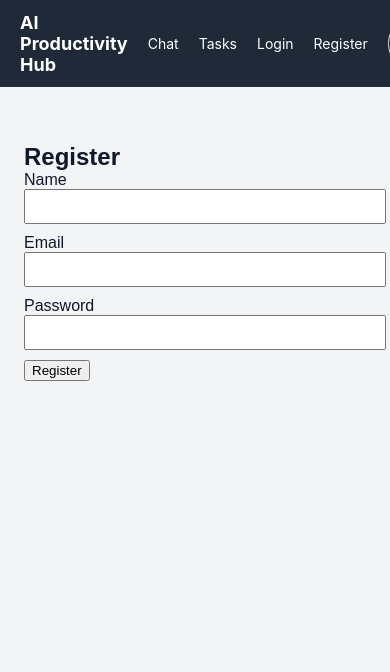
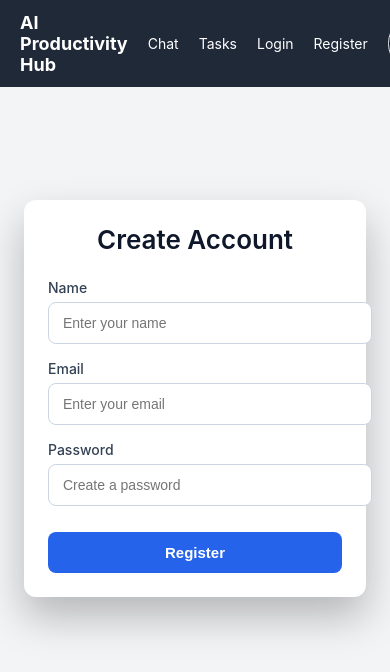
Before and after one commit to Sateesh64/ai-productivity-hub, a React (Create React App) app in the folder frontend/: page /register in a window 390 px wide. Shown: the top 672 px of the page. Built offline with nearby package versions, Linux system fonts and the light colour scheme.

Commit message:
Fix auth pages UI and dark mode card styling

```diff
--- a/frontend/src/App.css
+++ b/frontend/src/App.css
@@ -939,3 +939,204 @@ body {
     flex: 1;
   }
 }
+
+/* ================= LOGIN PAGE STYLES ================= */
+.login-page {
+  height: 70vh;
+  position: relative;
+  display: flex;
+  align-items: center;
+  justify-content: center;
+
+
+}
+
+.login-card {
+  background: #ffffff;
+  width: 100%;
+  max-width: 420px;
+  padding: 32px;
+  border-radius: 12px;
+  align-items: center;
+  box-shadow: 0 20px 40px rgba(0, 0, 0, 0.25);
+}
+
+.login-card h2 {
+  text-align: center;
+  margin-bottom: 24px;
+  font-size: 26px;
+  font-weight: 600;
+  color: #0f172a;
+}
+
+.login-group {
+  margin-bottom: 16px;
+}
+
+.login-group label {
+  display: block;
+  margin-bottom: 6px;
+  font-size: 14px;
+  font-weight: 500;
+  color: #334155;
+}
+
+.login-group input {
+  width: 100%;
+  padding: 12px 14px;
+  border-radius: 8px;
+  border: 1px solid #cbd5e1;
+  font-size: 14px;
+  transition: border-color 0.2s, box-shadow 0.2s;
+}
+.login-group input:focus {
+  outline: none;
+  border-color: #2563eb;
+  box-shadow: 0 0 0 3px rgba(37, 99, 235, 0.15);
+}
+
+
+.login-btn {
+  width: 100%;
+  padding: 12px;
+  margin-top: 10px;
+  border: none;
+  border-radius: 8px;
+  background: #2563eb;
+  color: #ffffff;
+  font-size: 15px;
+  font-weight: 600;
+  cursor: pointer;
+  transition: background 0.2s, transform 0.1s;
+}
+
+.login-btn:hover {
+  background: #1d4ed8;
+}
+
+.login-btn:active {
+  transform: scale(0.98);
+}
+
+.login-message {
+  margin-top: 16px;
+  text-align: center;
+  font-size: 14px;
+  color: #dc2626;
+}
+
+.login-message.success {
+  color: #16a34a;
+}
+
+.Register-page {
+  height: 65vh;
+  position: relative;
+  display: flex;
+  align-items: center;
+  justify-content: center;
+}
+
+.Register-card {
+  background: #ffffff;
+  width: 100%;
+  max-width: 420px;
+  padding: 12px;
+  border-radius: 12px;
+  align-items: center;
+  box-shadow: 0 20px 40px rgba(0, 0, 0, 0.25);
+}
+
+.Register-card h2 {
+  text-align: center;
+  margin-bottom: 30px;
+  font-size: 26px;
+  font-weight: 600;
+  color: #0f172a;
+}
+
+.Register-btn {
+  width: 100%;
+  padding: 12px;
+  margin-top: 10px;
+  border: none;
+  border-radius: 8px;
+  background: #2563eb;
+  color: #ffffff;
+  font-size: 15px;
+  font-weight: 600;
+  cursor: pointer;
+  transition: background 0.2s, transform 0.1s;
+}
+
+.Register-btn:hover {
+  background: #1d4ed8;
+}
+
+.Register-btn:active {
+  transform: scale(0.98);
+}
+
+/* =====================================================
+   ===================== DARK MODE =====================
+   ===================================================== */
+
+body.dark {
+  background: #020617;
+}
+
+/* Page background in dark mode */
+body.dark .login-page {
+  background: #020617;
+}
+
+/* CARD BACKGROUND CHANGE (KEY REQUIREMENT) */
+body.dark .login-card {
+  background: #0f172a; /* DARK CARD */
+  color: #e5e7eb;
+  box-shadow: 0 20px 40px rgba(0, 0, 0, 0.6);
+  border: 1px solid rgba(255, 255, 255, 0.08);
+}
+
+/* Headings */
+body.dark .login-card h2 {
+  color: #f8fafc;
+}
+
+/* Labels */
+body.dark .login-group label {
+  color: #cbd5f5;
+}
+
+/* Inputs */
+body.dark .login-group input {
+  background: #020617;
+  border: 1px solid #334155;
+  color: #e5e7eb;
+}
+
+body.dark .login-group input::placeholder {
+  color: #94a3b8;
+}
+
+body.dark .login-group input:focus {
+  border-color: #3b82f6;
+  box-shadow: 0 0 0 3px rgba(59, 130, 246, 0.25);
+}
+
+/* Button */
+body.dark .login-btn {
+  background: #3b82f6;
+}
+
+body.dark .login-btn:hover {
+  background: #2563eb;
+}
+
+/* ================= MOBILE ================= */
+@media (max-width: 480px) {
+  .login-card {
+    width: 90%;
+    padding: 24px;
+  }
+}
--- a/frontend/src/components/Navbar.js
+++ b/frontend/src/components/Navbar.js
@@ -1,4 +1,4 @@
-import React from "react";
+import React, { useEffect } from "react";
 import { Link, useNavigate } from "react-router-dom";
 
 const Navbar = ({ darkMode, onToggleDarkMode }) => {
@@ -12,6 +12,15 @@ const Navbar = ({ darkMode, onToggleDarkMode }) => {
     localStorage.removeItem("token");
     navigate("/login");
   };
+
+  // ✅ APPLY DARK MODE TO BODY (KEY FIX)
+  useEffect(() => {
+    if (darkMode) {
+      document.body.classList.add("dark");
+    } else {
+      document.body.classList.remove("dark");
+    }
+  }, [darkMode]);
 
   return (
     <nav
@@ -31,21 +40,24 @@ const Navbar = ({ darkMode, onToggleDarkMode }) => {
           AI Productivity Hub
         </span>
 
-        <Link style={{ color: "#fff" }} to="/chat">
+        <Link style={{ color: "#fff", textDecoration: "none" }} to="/chat">
           Chat
         </Link>
 
-        <Link style={{ color: "#fff" }} to="/tasks">
+        <Link style={{ color: "#fff", textDecoration: "none" }} to="/tasks">
           Tasks
         </Link>
 
         {!isLoggedIn && (
           <>
-            <Link style={{ color: "#fff" }} to="/login">
+            <Link style={{ color: "#fff", textDecoration: "none" }} to="/login">
               Login
             </Link>
 
-            <Link style={{ color: "#fff" }} to="/register">
+            <Link
+              style={{ color: "#fff", textDecoration: "none" }}
+              to="/register"
+            >
               Register
             </Link>
           </>
--- a/frontend/src/pages/LoginPage.js
+++ b/frontend/src/pages/LoginPage.js
@@ -1,4 +1,3 @@
-// src/pages/LoginPage.js
 import React, { useState } from "react";
 import API from "../api";
 import { useNavigate } from "react-router-dom";
@@ -6,6 +5,7 @@ import { useNavigate } from "react-router-dom";
 const LoginPage = () => {
   const [form, setForm] = useState({ email: "", password: "" });
   const [message, setMessage] = useState("");
+  const [success, setSuccess] = useState(false);
   const navigate = useNavigate();
 
   const handleChange = (e) => {
@@ -15,47 +15,60 @@ const LoginPage = () => {
   const handleSubmit = async (e) => {
     e.preventDefault();
     setMessage("");
+    setSuccess(false);
 
     try {
       const res = await API.post("/auth/login", form);
       localStorage.setItem("token", res.data.token);
-      setMessage("Login successful! Redirecting to chat...");
+      setSuccess(true);
+      setMessage("Login successful! Redirecting...");
       setTimeout(() => navigate("/chat"), 1000);
     } catch (err) {
-      console.error(err);
       setMessage(err.response?.data?.message || "Error logging in");
     }
   };
 
   return (
-    <div style={{ maxWidth: 400, margin: "40px auto", fontFamily: "sans-serif" }}>
-      <h2>Login</h2>
+    <div className="login-page">
+      <div className="login-card">
+        <h2>Welcome</h2>
+
         <form onSubmit={handleSubmit}>
-        <div style={{ marginBottom: 10 }}>
+          <div className="login-group">
             <label>Email</label>
             <input
-            style={{ width: "100%", padding: 8 }}
               type="email"
               name="email"
+              placeholder="Enter your email"
               value={form.email}
               onChange={handleChange}
               required
             />
           </div>
-        <div style={{ marginBottom: 10 }}>
+
+          <div className="login-group">
             <label>Password</label>
             <input
-            style={{ width: "100%", padding: 8 }}
               type="password"
               name="password"
+              placeholder="Enter your password"
               value={form.password}
               onChange={handleChange}
               required
             />
           </div>
-        <button type="submit">Login</button>
+
+          <button type="submit" className="login-btn">
+            Login
+          </button>
         </form>
-      {message && <p style={{ marginTop: 10 }}>{message}</p>}
+
+        {message && (
+          <p className={`login-message ${success ? "success" : ""}`}>
+            {message}
+          </p>
+        )}
+      </div>
     </div>
   );
 };
--- a/frontend/src/pages/RegisterPage.js
+++ b/frontend/src/pages/RegisterPage.js
@@ -4,7 +4,11 @@ import API from "../api";
 import { useNavigate } from "react-router-dom";
 
 const RegisterPage = () => {
-  const [form, setForm] = useState({ name: "", email: "", password: "" });
+  const [form, setForm] = useState({
+    name: "",
+    email: "",
+    password: "",
+  });
   const [message, setMessage] = useState("");
   const navigate = useNavigate();
 
@@ -21,50 +25,59 @@ const RegisterPage = () => {
       setMessage("Registered successfully! Redirecting to login...");
       setTimeout(() => navigate("/login"), 1500);
     } catch (err) {
-      console.error(err);
       setMessage(err.response?.data?.message || "Error registering");
     }
   };
 
   return (
-    <div style={{ maxWidth: 400, margin: "40px auto", fontFamily: "sans-serif" }}>
-      <h2>Register</h2>
+    <div className="login-page">
+      <div className="login-card">
+        <h2>Create Account</h2>
+
         <form onSubmit={handleSubmit}>
-        <div style={{ marginBottom: 10 }}>
+          <div className="login-group">
             <label>Name</label>
             <input
-            style={{ width: "100%", padding: 8 }}
+              type="text"
               name="name"
+              placeholder="Enter your name"
               value={form.name}
               onChange={handleChange}
               required
             />
           </div>
-        <div style={{ marginBottom: 10 }}>
+
+          <div className="login-group">
             <label>Email</label>
             <input
-            style={{ width: "100%", padding: 8 }}
               type="email"
               name="email"
+              placeholder="Enter your email"
               value={form.email}
               onChange={handleChange}
               required
             />
           </div>
-        <div style={{ marginBottom: 10 }}>
+
+          <div className="login-group">
             <label>Password</label>
             <input
-            style={{ width: "100%", padding: 8 }}
               type="password"
               name="password"
+              placeholder="Create a password"
               value={form.password}
               onChange={handleChange}
               required
             />
           </div>
-        <button type="submit">Register</button>
+
+          <button type="submit" className="login-btn">
+            Register
+          </button>
         </form>
-      {message && <p style={{ marginTop: 10 }}>{message}</p>}
+
+        {message && <p className="login-message">{message}</p>}
+      </div>
     </div>
   );
 };
```
Lines whose indentation alone changed are shown as unchanged.
